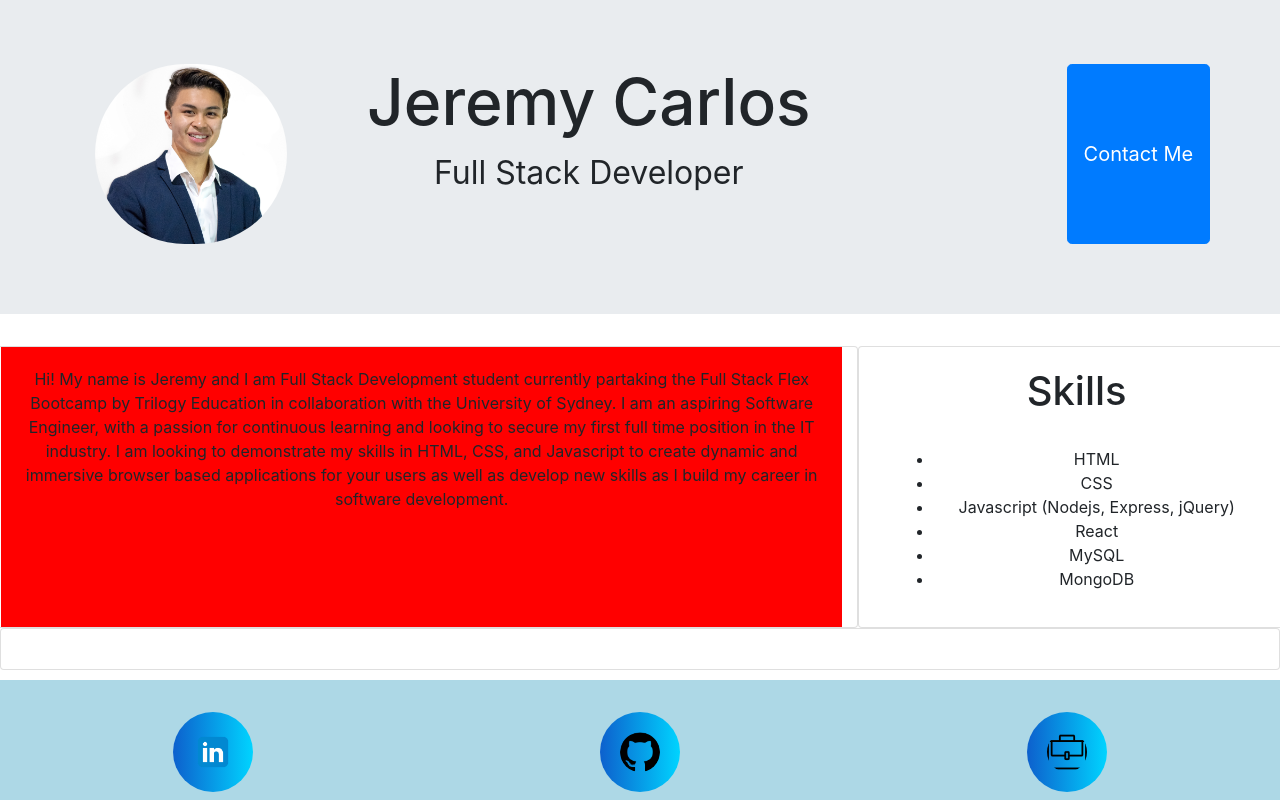
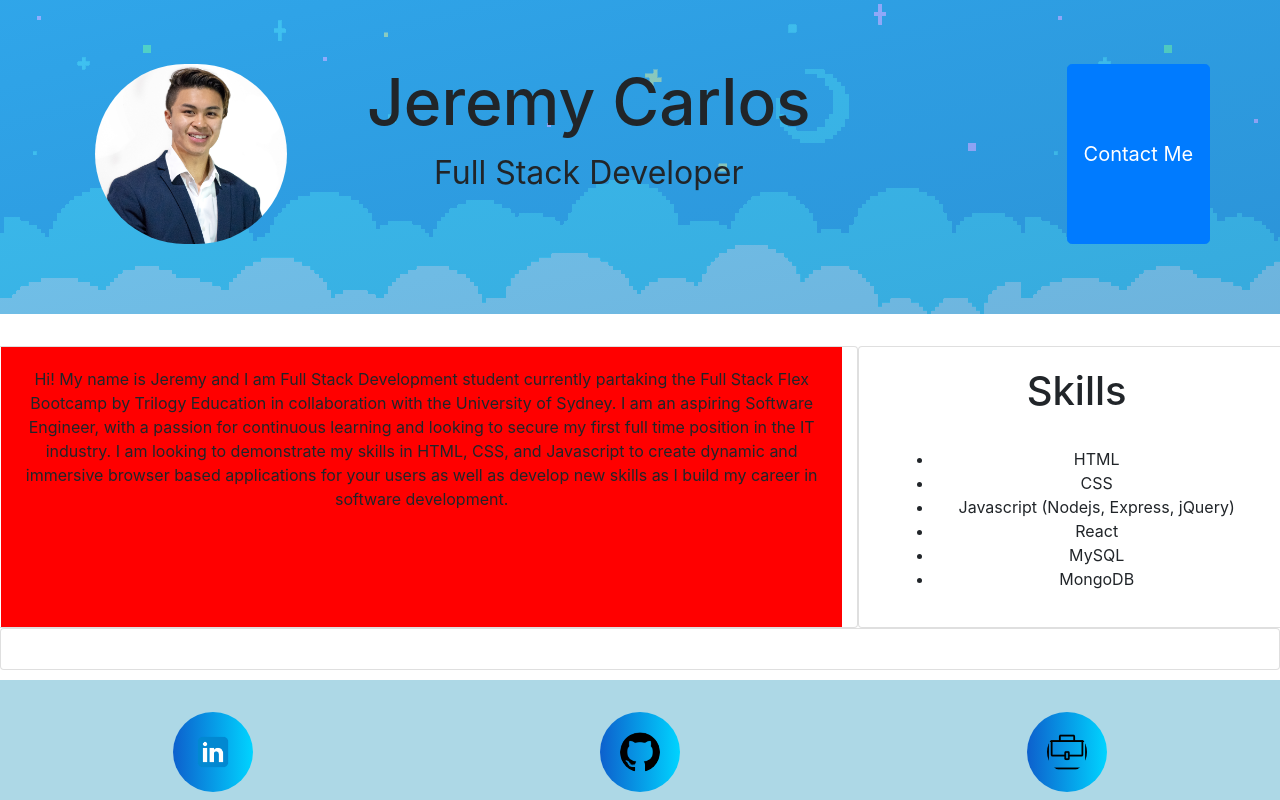
Before and after one commit to Jermayy/Portfolio_R, a React (Create React App) app: page / in a window 1280 px wide. Built offline with nearby package versions, Linux system fonts and the light colour scheme.

Commit message:
added gif to jumbotron

```diff
--- a/src/components/Header/style.css
+++ b/src/components/Header/style.css
@@ -2,6 +2,9 @@ html{
     font-size: 16px;
 }
 
+.jumbotron{
+    background-image: linear-gradient(to right bottom, rgba(41, 144, 255, 0.40), rgba(30, 96, 210, 0.4)), url(../../utils/img/city.gif);
+}
 
 
     #headerContainer{
@@ -10,6 +13,7 @@ html{
      content: "";
      max-Width: 100%;
      height: auto;
+
     }
 
     img {
```
Also changed, not shown: src/utils/img/city.gif (added).
